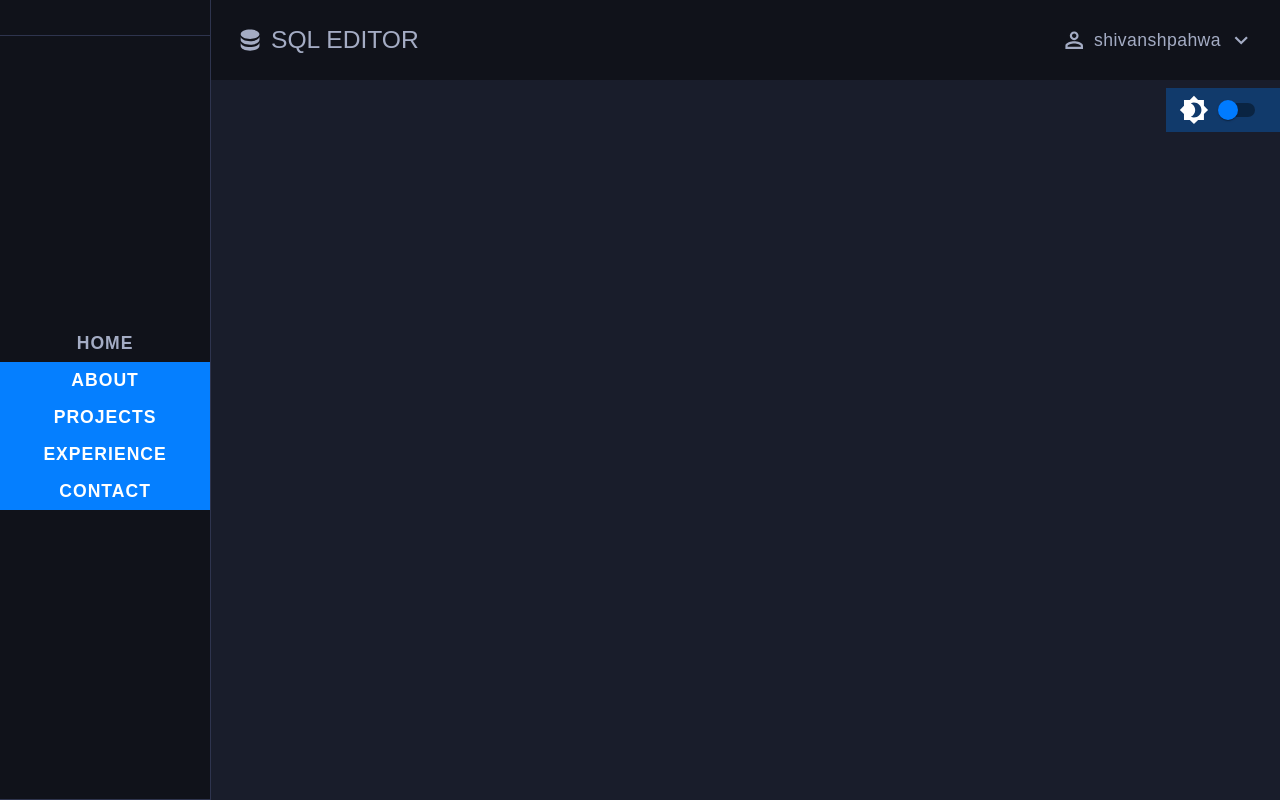
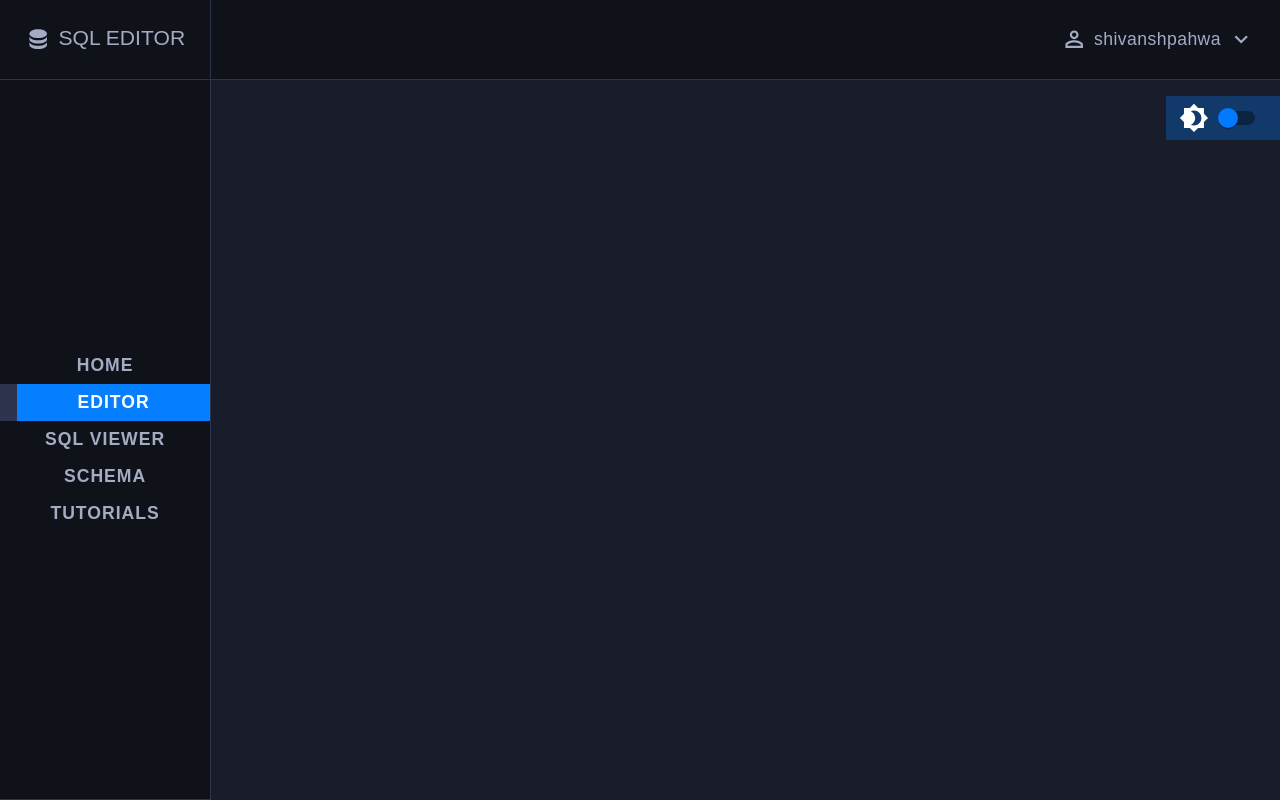
Before and after one commit to srivastavayushi/SQLEditor-Atlan, a React (Create React App) app: page /editor in a window 1280 px wide. Built offline with nearby package versions, Linux system fonts and the light colour scheme.

Commit message:
Navbar and sidebar done

```diff
--- a/public/index.html
+++ b/public/index.html
@@ -5,39 +5,15 @@
     <link rel="icon" href="%PUBLIC_URL%/favicon.ico" />
     <meta name="viewport" content="width=device-width, initial-scale=1" />
     <meta name="theme-color" content="#000000" />
-    <meta
-      name="description"
-      content="Web site created using create-react-app"
-    />
+    <meta name="description" content="Web site created for Atlan Internship" />
     <link rel="apple-touch-icon" href="%PUBLIC_URL%/logo192.png" />
-    <!--
-      manifest.json provides metadata used when your web app is installed on a
-      user's mobile device or desktop. See https://developers.google.com/web/fundamentals/web-app-manifest/
-    -->
+
     <link rel="manifest" href="%PUBLIC_URL%/manifest.json" />
-    <!--
-      Notice the use of %PUBLIC_URL% in the tags above.
-      It will be replaced with the URL of the `public` folder during the build.
-      Only files inside the `public` folder can be referenced from the HTML.
 
-      Unlike "/favicon.ico" or "favicon.ico", "%PUBLIC_URL%/favicon.ico" will
-      work correctly both with client-side routing and a non-root public URL.
-      Learn how to configure a non-root public URL by running `npm run build`.
-    -->
-    <title>React App</title>
+    <title>SQL Editor - Atlan</title>
   </head>
   <body>
     <noscript>You need to enable JavaScript to run this app.</noscript>
     <div id="root"></div>
-    <!--
-      This HTML file is a template.
-      If you open it directly in the browser, you will see an empty page.
-
-      You can add webfonts, meta tags, or analytics to this file.
-      The build step will place the bundled scripts into the <body> tag.
-
-      To begin the development, run `npm start` or `yarn start`.
-      To create a production bundle, use `npm run build` or `yarn build`.
-    -->
   </body>
 </html>
--- a/src/App.js
+++ b/src/App.js
@@ -55,7 +55,7 @@ function App() {
 const AppContentStyled = styled.main`
   .light-dark-mode {
     position: fixed;
-    top: 5rem;
+    top: 12vh;
     right: 0;
     @media screen and (max-width: 1200px) {
       top: 5rem;
--- a/src/Pages/Editor.js
+++ b/src/Pages/Editor.js
@@ -11,9 +11,8 @@ const Editor = () => {
   return (
     <>
       <Sidebar navToggle={navToggle} />
-      <EditorStyled>
-        <Navbar />
-      </EditorStyled>
+      <Navbar />
+      <EditorStyled></EditorStyled>
     </>
   );
 };
@@ -22,7 +21,7 @@ export default Editor;
 const EditorStyled = styled.main`
   position: relative;
   margin-left: 16.3rem;
-  min-height: 100vh;
+  min-height: 90vh;
   background-color: var(--sidebar-dark-color);
   @media screen and (max-width: 1280px) {
     margin-left: 12rem;
--- a/src/components/Navbar.js
+++ b/src/components/Navbar.js
@@ -1,4 +1,4 @@
-import React, { useState, useEffect, useContext } from "react";
+import React, { useState, useContext } from "react";
 import styled from "styled-components";
 import { Link } from "react-router-dom";
 import { SQLContext } from "../Context";
@@ -17,7 +17,7 @@ import TurnedInNotOutlinedIcon from "@material-ui/icons/TurnedInNotOutlined";
 
 const Navbar = () => {
   const { navToggle, setNavToggle } = useContext(SQLContext);
-  const [dropdown, setDropdown] = React.useState(null);
+  const [dropdown, setDropdown] = useState(null);
   const handleClick = (event) => {
     setDropdown(event.currentTarget);
   };
@@ -27,11 +27,6 @@ const Navbar = () => {
 
   return (
     <NavbarStyled>
-      <div className="ham-burger-menu">
-        <IconButton onClick={() => setNavToggle(!navToggle)}>
-          <MenuIcon />
-        </IconButton>
-      </div>
       <div className="navbar">
         <Link to="/">
           <div className="navbar-brand">
@@ -45,7 +40,7 @@ const Navbar = () => {
             <p className="navbar-text">SQL EDITOR</p>
           </div>
         </Link>
-        <div>
+        <div className="navbar-buttons">
           <Button
             aria-controls="navbar-menu"
             aria-haspopup="true"
@@ -59,10 +54,20 @@ const Navbar = () => {
             id="navbar-menu"
             anchorEl={dropdown}
             keepMounted
+            elevation={0}
+            getContentAnchorEl={null}
             open={Boolean(dropdown)}
             onClose={handleClose}
             className="navbar-menu"
             MenuListProps={{ onMouseLeave: handleClose }}
+            anchorOrigin={{
+              vertical: "bottom",
+              horizontal: "center",
+            }}
+            transformOrigin={{
+              vertical: "top",
+              horizontal: "center",
+            }}
           >
             <MenuItem>
               <AccountBalanceWalletOutlinedIcon /> My account
@@ -77,6 +82,11 @@ const Navbar = () => {
               <ExitToAppOutlinedIcon /> Logout
             </MenuItem>
           </Menu>
+          <div className="ham-burger-menu">
+            <IconButton onClick={() => setNavToggle(!navToggle)}>
+              <MenuIcon />
+            </IconButton>
+          </div>
         </div>
       </div>
     </NavbarStyled>
@@ -93,23 +103,28 @@ const NavbarStyled = styled.main`
     display: flex;
     align-items: center;
     justify-content: space-between;
+    border-bottom: 1px solid var(--border-color);
     .navbar-brand {
       display: flex;
+      justify-content: center;
+      align-items: center;
       .brand-icon {
-        font-size: 1.6rem;
-        margin: 0 0.4rem;
+        font-size: 1.5rem;
+        margin-right: 0.4rem;
         @media screen and (max-width: 576px) {
           font-size: 1.4rem;
-          margin: 0 0.3rem;
+          margin-right: 0.3rem;
         }
       }
       .navbar-text {
-        font-size: 1.4rem;
+        font-size: 1.2rem;
         @media screen and (max-width: 576px) {
-          font-size: 1.2rem;
+          font-size: 1.1rem;
         }
       }
     }
+    .navbar-buttons {
+      display: flex;
       .navbar-item {
         font-size: 1rem;
         text-transform: none;
@@ -122,8 +137,6 @@ const NavbarStyled = styled.main`
       .navbar-item-color {
         color: var(--font-light-color);
       }
-    .navbar-menu {
-      background-color: var(--sidebar-dark-color);
     }
   }
 `;
--- a/src/components/Navigation.js
+++ b/src/components/Navigation.js
@@ -2,13 +2,27 @@ import React, { useContext } from "react";
 import { SQLContext } from "../Context";
 import styled from "styled-components";
 import { NavLink } from "react-router-dom";
+import { SvgIcon } from "@material-ui/core";
 
 function Navigation() {
   const { setNavToggle } = useContext(SQLContext);
 
   return (
     <NavigationStyled>
-      <div className="avatar"></div>
+      <div className="nav-logo">
+        <NavLink to="/">
+          <div className="navbar-brand">
+            <SvgIcon className="brand-icon">
+              <path
+                fill="currentColor"
+                d="M12,3C7.58,3 4,4.79 4,7C4,9.21 7.58,11 12,11C16.42,11 20,9.21 20,7C20,4.79 16.42,3 12,3M4,9V12C4,14.21 7.58,16 12,16C16.42,16 20,14.21 20,12V9C20,11.21 16.42,13 12,13C7.58,13 4,11.21 4,9M4,14V17C4,19.21 7.58,21 12,21C16.42,21 20,19.21 20,17V14C20,16.21 16.42,18 12,18C7.58,18 4,16.21 4,14Z"
+              />
+            </SvgIcon>
+
+            <p className="navbar-text">SQL EDITOR</p>
+          </div>
+        </NavLink>
+      </div>
       <ul className="nav-items">
         <li className="nav-item">
           <NavLink
@@ -27,37 +41,22 @@ function Navigation() {
             exact
             onClick={() => setNavToggle(false)}
           >
-            About
+            Editor
           </NavLink>
         </li>
         <li className="nav-item">
-          <NavLink
-            to="/editor"
-            activeClassName="active-class"
-            exact
-            onClick={() => setNavToggle(false)}
-          >
-            Projects
+          <NavLink to="/editor" onClick={() => setNavToggle(false)}>
+            SQL Viewer
           </NavLink>
         </li>
         <li className="nav-item">
-          <NavLink
-            to="/editor"
-            activeClassName="active-class"
-            exact
-            onClick={() => setNavToggle(false)}
-          >
-            Experience
+          <NavLink to="/editor" onClick={() => setNavToggle(false)}>
+            Schema
           </NavLink>
         </li>
         <li className="nav-item">
-          <NavLink
-            to="/editor"
-            activeClassName="active-class"
-            exact
-            onClick={() => setNavToggle(false)}
-          >
-            Contact
+          <NavLink to="/editor" onClick={() => setNavToggle(false)}>
+            Tutorials
           </NavLink>
         </li>
       </ul>
@@ -78,15 +77,30 @@ const NavigationStyled = styled.nav`
   height: 100%;
   width: 100%;
   border-right: 1px solid var(--border-color);
-  .avatar {
+  .nav-logo {
+    height: 10vh;
     width: 100%;
+    padding: 1rem 0;
+    display: flex;
+    justify-content: center;
+    align-items: center;
     border-bottom: 1px solid var(--border-color);
-    text-align: center;
-    padding: 1rem 0;
-    img {
-      width: 70%;
-      border-radius: 50%;
-      border: 8px solid var(--border-color);
+    .navbar-brand {
+      display: flex;
+      .brand-icon {
+        font-size: 1.5rem;
+        margin-right: 0.4rem;
+        @media screen and (max-width: 576px) {
+          font-size: 1.4rem;
+          margin-right: 0.3rem;
+        }
+      }
+      .navbar-text {
+        font-size: 1.2rem;
+        @media screen and (max-width: 576px) {
+          font-size: 1.1rem;
+        }
+      }
     }
   }
 
@@ -96,6 +110,7 @@ const NavigationStyled = styled.nav`
     .active-class {
       background-color: var(--primary-color-light);
       color: white;
+      border-left: 1rem solid var(--navigation-link-color);
     }
     li {
       display: block;
--- a/src/styles/GlobalStyle.js
+++ b/src/styles/GlobalStyle.js
@@ -18,6 +18,7 @@ const GlobalStyle = createGlobalStyle`
     --scrollbar-bg-color: #383838;
     --scrollbar-thump-color: #6b6b6b;
     --scrollbar-track-color: #383838;
+    --navigation-link-color: #2e344e;
 
 } */
 
@@ -38,6 +39,7 @@ const GlobalStyle = createGlobalStyle`
     --scrollbar-bg-color: #383838;
     --scrollbar-thump-color: #6b6b6b;
     --scrollbar-track-color: #383838;
+    --navigation-link-color: #383838;
 }
 .dark-theme{
     --primary-color: #007bff;
@@ -56,6 +58,7 @@ const GlobalStyle = createGlobalStyle`
     --scrollbar-bg-color: #383838;
     --scrollbar-thump-color: #6b6b6b;
     --scrollbar-track-color: #383838;
+    --navigation-link-color: #2e344e;
 }
 html {
     scroll-behavior: smooth;
@@ -122,10 +125,6 @@ h6{
     padding-bottom: .6rem;
 }
 
-//Utilities
-.u-margin-bottom{
-    margin-bottom: 4rem;
-}
 
 
 //Floting Toggler
@@ -150,13 +149,10 @@ h6{
 
   //Nav Toggler
   .ham-burger-menu{
-      position: fixed;
-      right: 5%;
-      top: 3%;
       display: none;
       z-index: 15;
       svg{
-          font-size: 3rem;
+          font-size: 1.8rem;
       }
     }
 
```
Also changed, not shown: public/manifest.json, src/assets/background.svg (deleted). Lines whose indentation alone changed are shown as unchanged.
